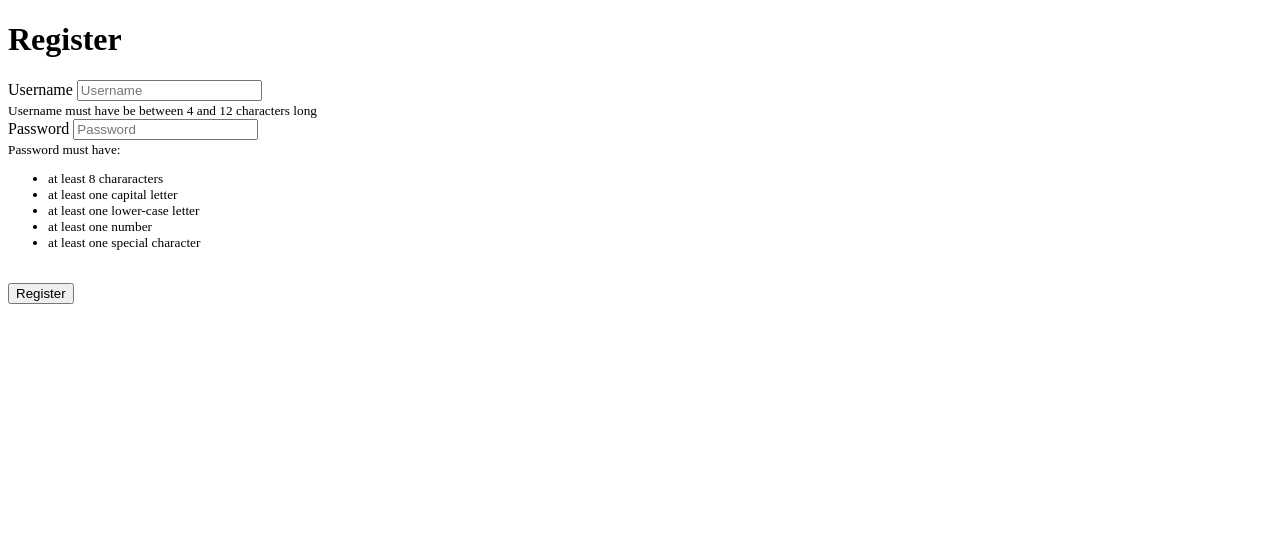
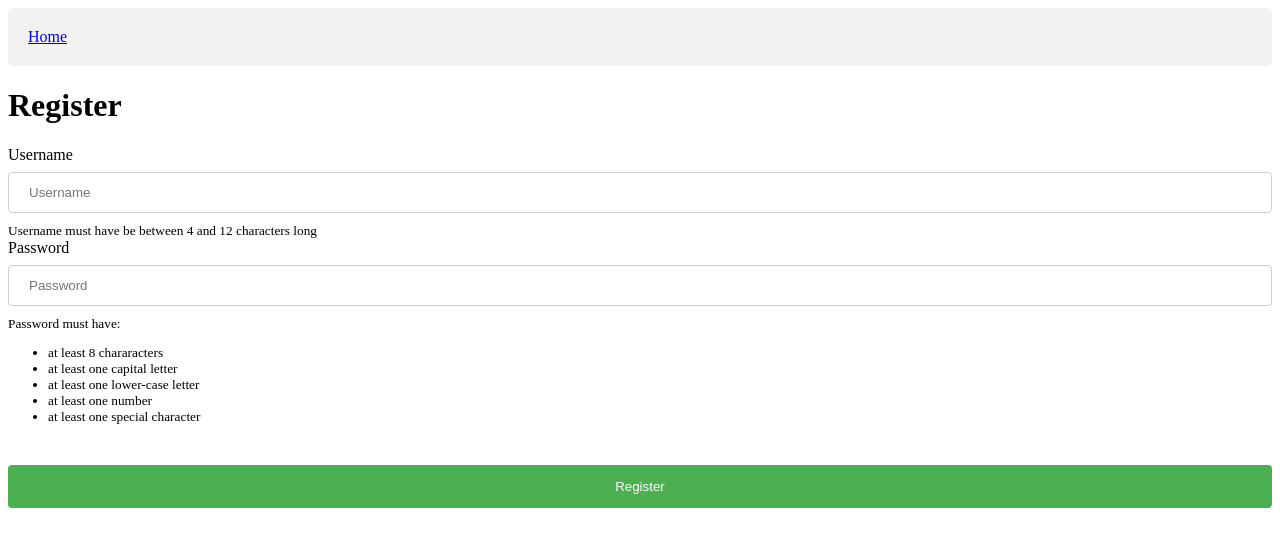
Before and after one commit to ghanizadev/CTF-mba-rankings, a website: page public/registration.html in a window 1280 px wide. Drawn offline with Linux system fonts and the light colour scheme.

Commit message:
Add some styling

```diff
--- a/public/registration.html
+++ b/public/registration.html
@@ -1,13 +1,17 @@
 <!DOCTYPE html>
 <html lang="en">
   <head>
-    <meta charset="UTF-8">
-    <meta http-equiv="X-UA-Compatible" content="IE=edge">
-    <meta name="viewport" content="width=device-width, initial-scale=1.0">
+    <meta charset="UTF-8" />
+    <meta http-equiv="X-UA-Compatible" content="IE=edge" />
+    <meta name="viewport" content="width=device-width, initial-scale=1.0" />
     <script src="./index.js"></script>
+    <link rel="stylesheet" href="styles.css" />
     <title>Document</title>
   </head>
   <body>
+    <div>
+      <a href="/">Home</a>
+    </div>
     <h1>Register</h1>
     <form action="/api/register" method="POST">
       <label for="username-input">
--- /dev/null
+++ b/public/styles.css
@@ -0,0 +1,30 @@
+input {
+  width: 100%;
+  padding: 12px 20px;
+  margin: 8px 0;
+  display: inline-block;
+  border: 1px solid #ccc;
+  border-radius: 4px;
+  box-sizing: border-box;
+}
+
+input[type="submit"] {
+  width: 100%;
+  background-color: #4caf50;
+  color: white;
+  padding: 14px 20px;
+  margin: 8px 0;
+  border: none;
+  border-radius: 4px;
+  cursor: pointer;
+}
+
+input[type="submit"]:hover {
+  background-color: #45a049;
+}
+
+div {
+  border-radius: 5px;
+  background-color: #f2f2f2;
+  padding: 20px;
+}
```
Also changed, not shown: public/index.html (+1 -0 lines), public/update-password.html (+4 -0 lines). Lines whose indentation alone changed are shown as unchanged.
